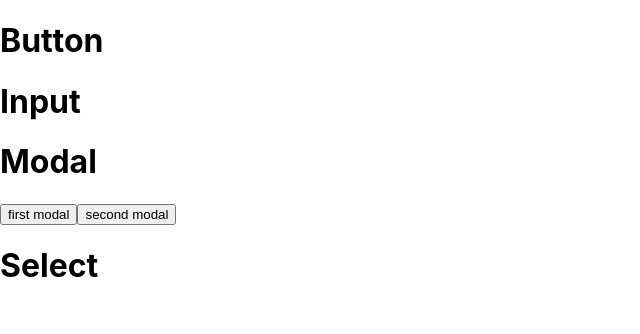
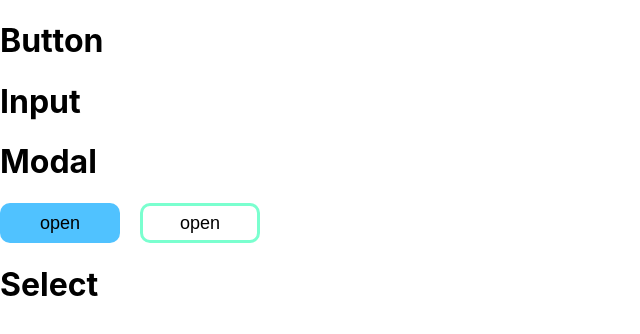
Before and after one commit to leolego03/react-practice, a React (Create React App) app: page / in a window 1280 px wide. Shown: the top 334 px of the page, without its empty margins (0-640 px from the left). Built offline with nearby package versions, Linux system fonts and the light colour scheme.

Commit message:
Css: 버튼 css 작업

```diff
--- a/src/components/Modal/Modal.jsx
+++ b/src/components/Modal/Modal.jsx
@@ -20,15 +20,15 @@ const Modal = () => {
   return (
     <div>
         <h1>Modal</h1>
-        <button onClick={onFirstModal}>first modal</button>
-        <button onClick={onSecondModal}>second modal</button>
+        <S.FirstButton onClick={onFirstModal}>open</S.FirstButton>
+        <S.SecondButton onClick={onSecondModal}>open</S.SecondButton>
         {firstModal && (
           <S.Modalcontainer>
             <S.OverlayButton onClick={onOverlayClick}></S.OverlayButton>
             <S.Modalcontent>
               <h4>리액트를 배웁시다</h4>
-              <button onClick={onFirstModal}>닫기</button>
-              <button>확인</button>
+              <S.CloseModalbutton onClick={onFirstModal}>닫기</S.CloseModalbutton>
+              <S.ConfirmModalbutton>확인</S.ConfirmModalbutton>
             </S.Modalcontent>
         </S.Modalcontainer>
         )}
@@ -37,8 +37,8 @@ const Modal = () => {
             <S.OverlayButton onClick={onSecondModal}></S.OverlayButton>
             <S.Modalcontent>
               <h4>리액트를 배웁시다</h4>
-              <button onClick={onSecondModal}>닫기</button>
-              <button>확인</button>
+              <S.CloseModalbutton onClick={onSecondModal}>닫기</S.CloseModalbutton>
+              <S.ConfirmModalbutton>확인</S.ConfirmModalbutton>
             </S.Modalcontent>
         </S.Modalcontainer>
         )}
--- a/src/components/Modal/ModalStyle.js
+++ b/src/components/Modal/ModalStyle.js
@@ -28,3 +28,44 @@ export const OverlayButton = styled.button`
     position: fixed;
     background: rgba(49,49,49,0.8);
 `
+
+export const FirstButton = styled.button`
+    width: 120px;
+    height: 40px;
+    border: none;
+    margin-right: 20px;
+    border-radius: 10px;
+    background-color: #50C2FF;
+    padding: 10px 20px;
+    font-size: 18px;
+    cursor: pointer;
+`
+export const SecondButton = styled.button`
+    width: 120px;
+    height: 40px;
+    border: 3px solid #7AFFCF;
+    border-radius: 10px;
+    font-size: 18px;
+    background-color: white;
+    cursor: pointer;
+`
+
+export const CloseModalbutton = styled.button`
+    top: 10px;
+
+    right: 10px;
+    padding: 5px 7px;
+    margin: 0 15px 0 0;
+    border: 2px solid #3CC2FF;
+    border-radius: 8px;
+    cursor: pointer;
+`
+
+export const ConfirmModalbutton = styled.button`
+    top: 10px;
+    right: 10px;
+    padding: 5px 7px;
+    border-radius: 8px;
+    border: 2px solid #EB6464;
+    cursor: pointer;
+`
```
